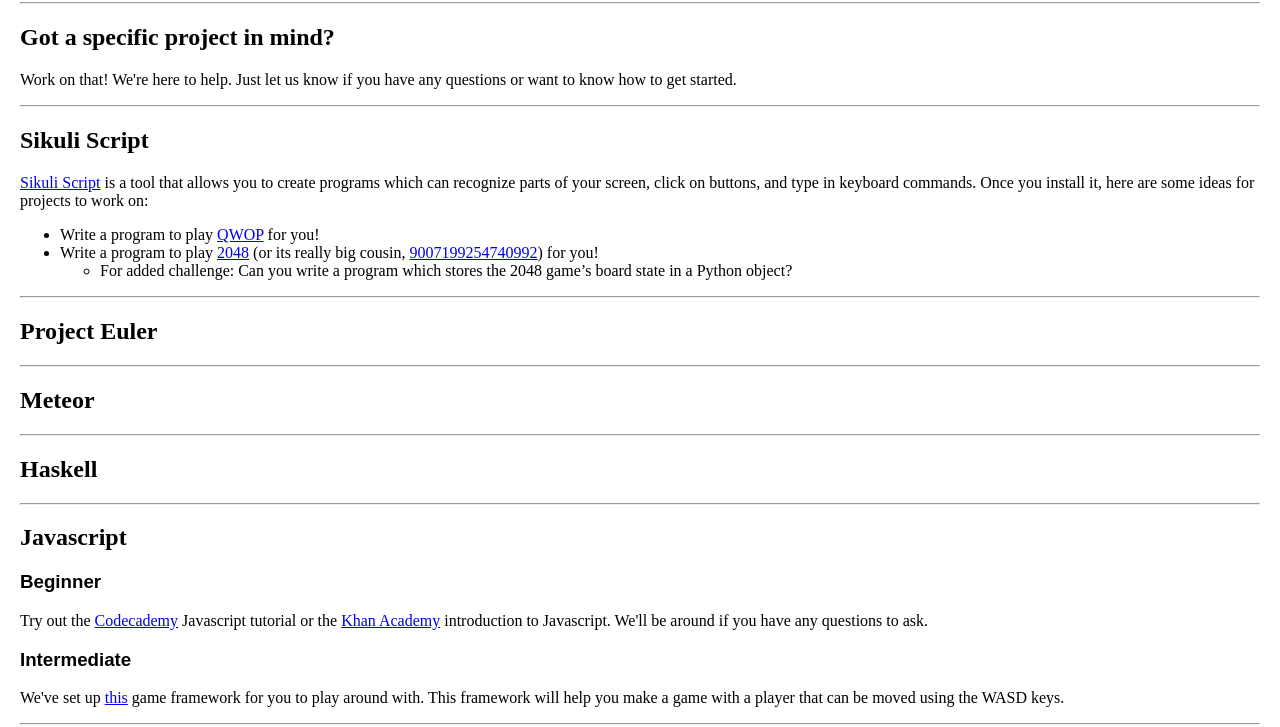
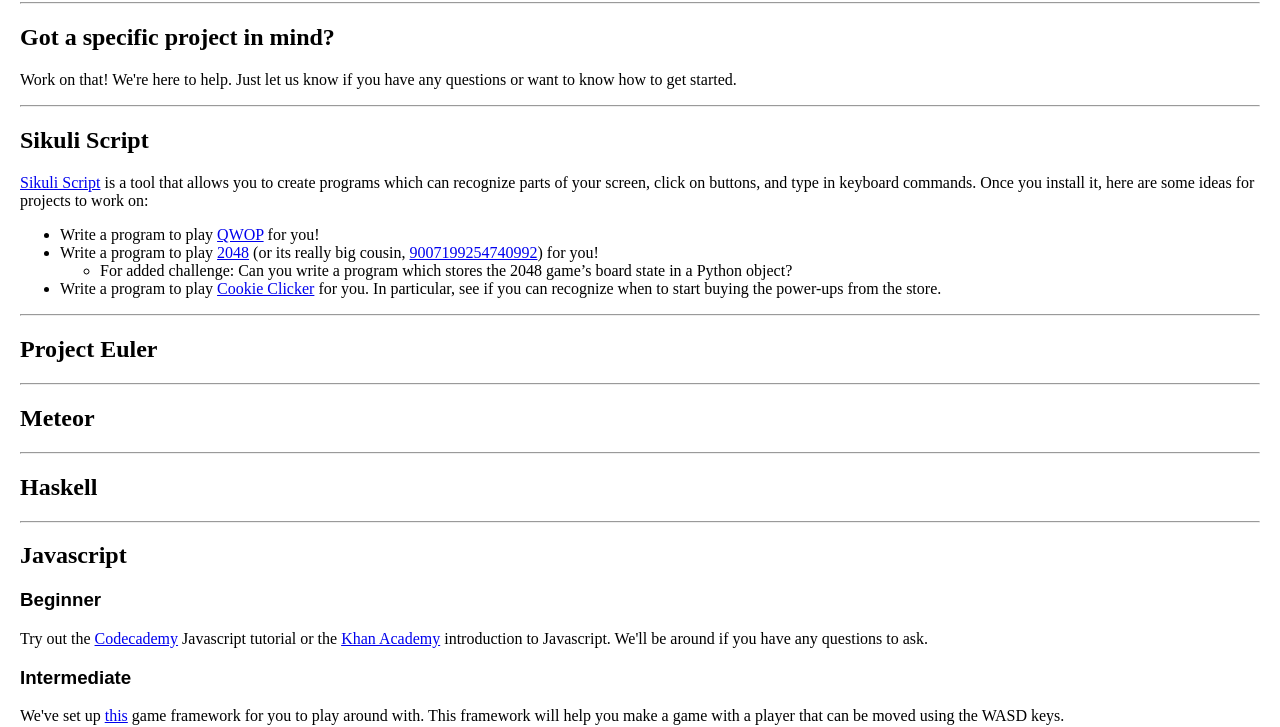
Before and after one commit to csvoss/intro-programming, a plain HTML site: page splash/index.html in a window 1280 px wide. Shown: the part 76-803 px from the top of the page. Drawn offline with Linux system fonts and the light colour scheme; a web font is replaced by a local one.

Commit message:
Added cookie clicker idea.

```diff
--- a/splash/index.html
+++ b/splash/index.html
@@ -31,6 +31,8 @@
 <li>For added challenge: Can you write a program which stores the 2048 game’s board state in a Python object?</li>
 </ul>
 </li>
+<li>Write a program to play <a href="http://orteil.dashnet.org/cookieclicker/">Cookie Clicker</a> for you.
+  In particular, see if you can recognize when to start buying the power-ups from the store.</li>
 </ul>
 <hr>
 <h2>Project Euler</h2>
```
